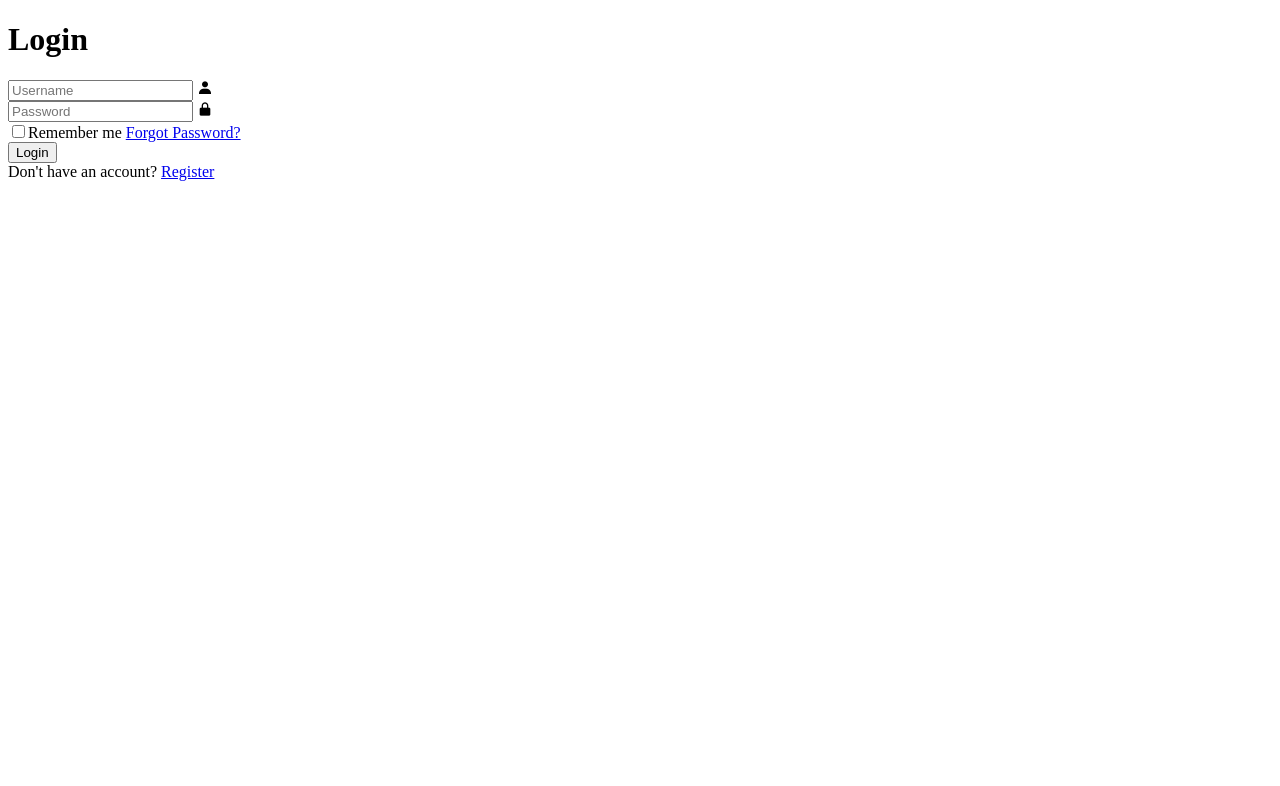
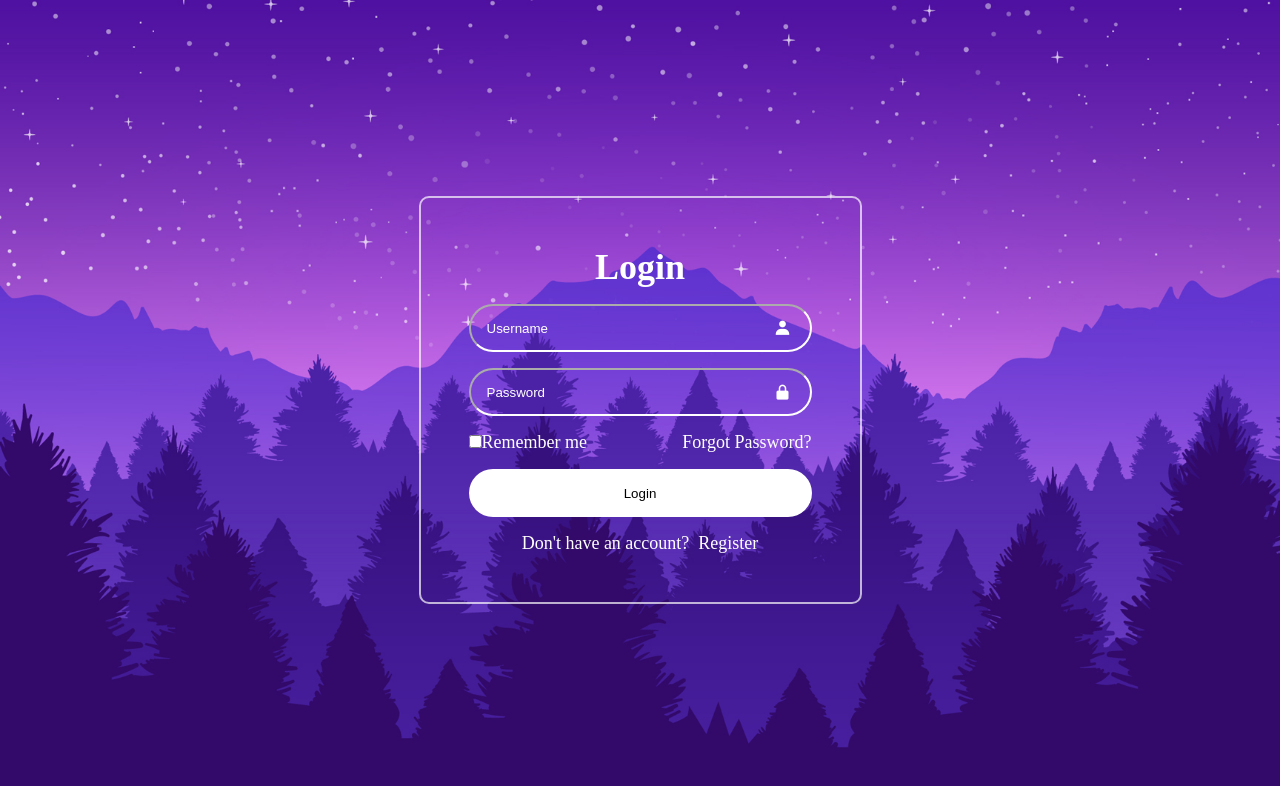
Before and after one commit to Chidolue/Login-Page, a plain HTML site: page index.html in a window 1280 px wide. Drawn offline with nearby package versions, Linux system fonts and the light colour scheme.

Commit message:
CSS
added CSS and changed some HTML code.

```diff
--- a/index.html
+++ b/index.html
@@ -13,11 +13,11 @@
         <h1>Login</h1>
 
         <div class="inputs">
-            <div class="first-input">
+            <div class="fs-input">
                 <input type="text" placeholder="Username">
                 <i class='bx bxs-user'></i>
             </div>
-            <div class="second-input">
+            <div class="fs-input">
                 <input type="password" placeholder="Password">
                 <i class='bx bxs-lock-alt'></i>
             </div>
@@ -36,7 +36,7 @@
 
         <div class="register">
             Don't have an account?
-            <a href="#" target="_blank">Register</a>
+            <a href="#" target="_blank"> &nbsp Register</a>
         </div>
     </div>
 </body>
--- a/style.css
+++ b/style.css
@@ -0,0 +1,90 @@
+* {
+    margin: 0;
+    padding: 0;
+    box-sizing: border-box;
+}
+
+body {
+    background-image: url('img.jpg');
+    background-repeat: no-repeat;
+    background-size: cover;
+    background-position: center;
+    font-size: 18px;
+    background-color: purple;
+    color: white;
+    display: flex;
+    justify-content: center;
+    align-items: center;
+    min-height: 100vh;
+}
+
+.whole-content {
+    border: 2px solid rgba(255, 255, 255, 0.684);
+    width: 350px;
+    border-radius: 10px;
+    padding: 3rem;
+    flex-grow: 0.1;
+}
+
+.fs-input {
+    width: 100%;
+    height: 3rem;
+    margin: 1rem 0;
+    position: relative;
+}
+
+.inputs input {
+    width: 100%;
+    height: 100%;
+    border-radius: 25px;
+    padding: 0 0 0 1rem;
+    border-color: white;
+    outline: none;
+    background-color: transparent;
+}
+
+.inputs input::placeholder {
+    color: white;
+}
+
+h1 {
+    text-align: center;
+}
+
+.remember-forgot{
+    display: flex;
+    justify-content: space-between;
+}
+
+.remember-forgot a {
+    text-decoration: none;
+    color: white;
+}
+
+.login button {
+    width: 100%;
+    height: 3rem;
+    border-radius: 25px;
+    margin: 1rem 0;
+    background-color: white;
+    border: none;
+    outline: none;
+}
+
+.register {
+    display: flex;
+    justify-content: center;
+}
+
+.register a {
+    text-decoration: none;
+    color: white;
+    font-size: bold;
+}
+
+.inputs i {
+    position: absolute;
+    right: 20px;
+    top: 50%;
+    transform: translateY(-50%);
+}
```
